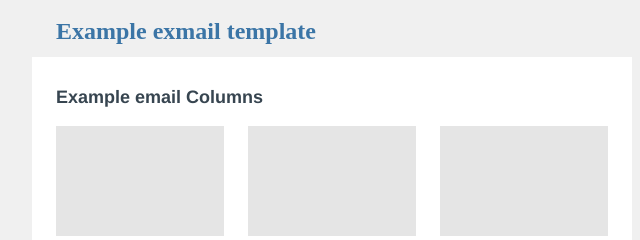
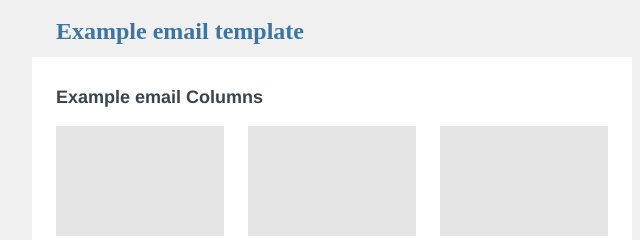
Before and after one commit to vshk/EmailResponsiveTemplates, a plain HTML site: page final/index.html in a window 1280 px wide. Shown: the top 240 px of the page, 308-948 px from the left. Drawn offline with Linux system fonts and the light colour scheme.

Commit message:
typo's removed

```diff
--- a/final/index.html
+++ b/final/index.html
@@ -23,7 +23,7 @@
       <table border="0" width="600" cellpadding="0" cellspacing="0" class="container" style="max-width: 600px; width: 600px;">
         <tr>
           <td class="container-padding header" align="left" style="color: #3B75A6; font-size: 24px; font-weight: bold; padding-bottom: 12px; padding-left: 24px; padding-right: 24px;">
-            Example exmail template
+            Example email template
           </td>
         </tr>
         <tr>
```
Also changed, not shown: src/index.html (+1 -1 lines).
